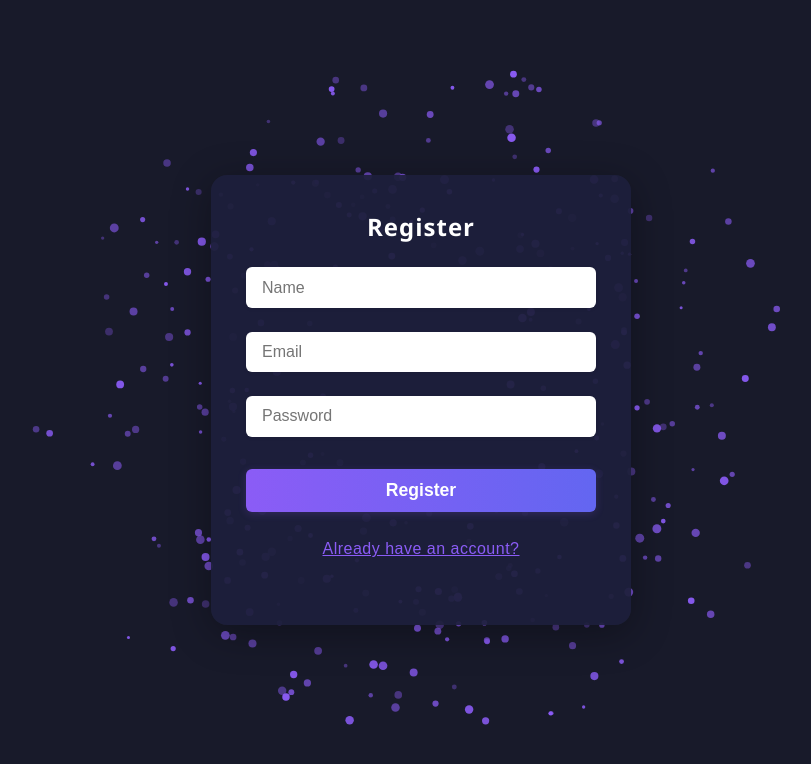
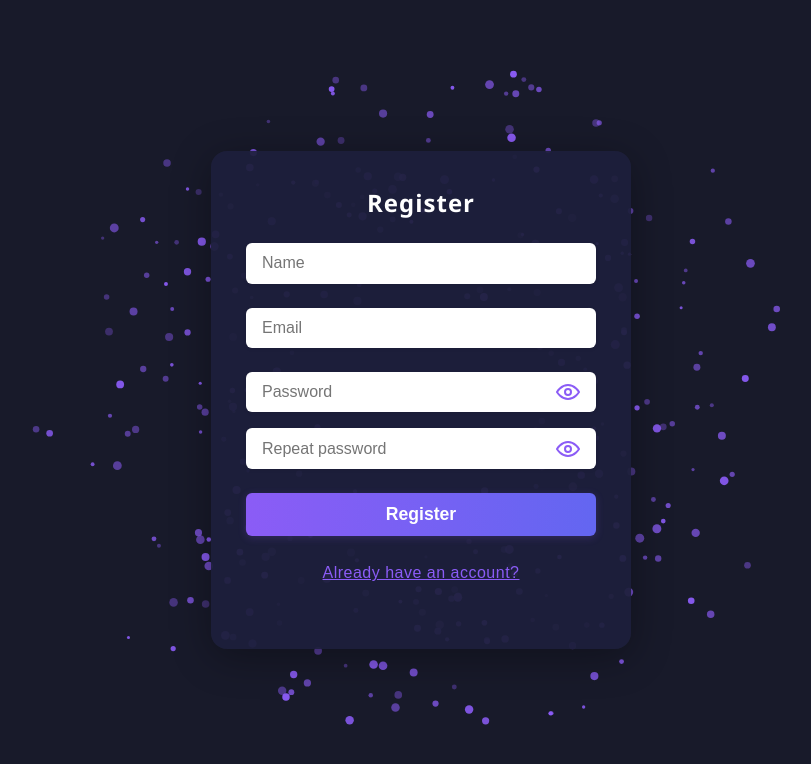
Before and after one commit to frontenddeveloper-kamoliddin/QarzUz-test, a website: page index.html in a window 1280 px wide. Both pictures are taken after typing "name@example.com", "Sample123" into the empty fields and a click on the button "Create an account". Shown: the whole page, without its empty margins (219-1030 px from the left). Drawn offline with Linux system fonts and the light colour scheme.

Commit message:
Add files via upload

```diff
--- a/index.html
+++ b/index.html
@@ -123,6 +123,34 @@
         font-size: 1.2rem;
       }
     }
+    .password-wrapper {
+      position: relative;
+      width: 100%;
+      display: flex;
+      align-items: center;
+    }
+    .password-wrapper input[type="password"],
+    .password-wrapper input[type="text"] {
+      width: 100%;
+      padding-right: 2.5em;
+      box-sizing: border-box;
+      margin-bottom: 0;
+    }
+    .toggle-password {
+      position: absolute;
+      right: 0.7em;
+      top: 50%;
+      transform: translateY(-50%);
+      cursor: pointer;
+      font-size: 1.4em;
+      color: #8b5cf6;
+      display: flex;
+      align-items: center;
+      background: transparent;
+      border: none;
+      padding: 0;
+      z-index: 2;
+    }
   </style>
 </head>
 <body>
@@ -132,7 +160,13 @@
     <form class="form-box" id="loginForm" autocomplete="off">
       <div class="form-title">Login</div>
       <input type="email" id="loginEmail" placeholder="Email" required autocomplete="username" />
-      <input type="password" id="loginPassword" placeholder="Password" required autocomplete="current-password" />
+      <div class="password-wrapper">
+        <input type="password" id="loginPassword" placeholder="Password" required autocomplete="current-password" />
+        <span class="toggle-password" id="toggleLoginPassword">
+          <svg id="loginEyeOpen" xmlns="http://www.w3.org/2000/svg" width="24" height="24" fill="none" stroke="#8b5cf6" stroke-width="2" stroke-linecap="round" stroke-linejoin="round" class="feather feather-eye"><circle cx="12" cy="12" r="3"/><path d="M1 12s4-7 11-7 11 7 11 7-4 7-11 7-11-7-11-7z"/></svg>
+          <svg id="loginEyeClosed" xmlns="http://www.w3.org/2000/svg" width="24" height="24" fill="none" stroke="#8b5cf6" stroke-width="2" stroke-linecap="round" stroke-linejoin="round" class="feather feather-eye-off" style="display:none;"><path d="M17.94 17.94A10.94 10.94 0 0 1 12 19c-7 0-11-7-11-7a21.81 21.81 0 0 1 5.06-6.06"/><path d="M1 1l22 22"/><path d="M9.53 9.53A3 3 0 0 0 12 15a3 3 0 0 0 2.47-5.47"/><path d="M14.47 14.47A3 3 0 0 1 12 9a3 3 0 0 1-2.47 5.47"/></svg>
+        </span>
+      </div>
       <button type="submit">Login</button>
       <button type="button" class="switch-btn" id="showRegister">Create an account</button>
       <div class="error-msg" id="loginError"></div>
@@ -142,7 +176,20 @@
       <div class="form-title">Register</div>
       <input type="text" id="registerName" placeholder="Name" required autocomplete="username" />
       <input type="email" id="registerEmail" placeholder="Email" required autocomplete="email" />
-      <input type="password" id="registerPassword" placeholder="Password" required autocomplete="new-password" />
+      <div class="password-wrapper">
+        <input type="password" id="registerPassword" placeholder="Password" required autocomplete="new-password" />
+        <span class="toggle-password" id="toggleRegisterPassword">
+          <svg id="registerEyeOpen" xmlns="http://www.w3.org/2000/svg" width="24" height="24" fill="none" stroke="#8b5cf6" stroke-width="2" stroke-linecap="round" stroke-linejoin="round" class="feather feather-eye"><circle cx="12" cy="12" r="3"/><path d="M1 12s4-7 11-7 11 7 11 7-4 7-11 7-11-7-11-7z"/></svg>
+          <svg id="registerEyeClosed" xmlns="http://www.w3.org/2000/svg" width="24" height="24" fill="none" stroke="#8b5cf6" stroke-width="2" stroke-linecap="round" stroke-linejoin="round" class="feather feather-eye-off" style="display:none;"><path d="M17.94 17.94A10.94 10.94 0 0 1 12 19c-7 0-11-7-11-7a21.81 21.81 0 0 1 5.06-6.06"/><path d="M1 1l22 22"/><path d="M9.53 9.53A3 3 0 0 0 12 15a3 3 0 0 0 2.47-5.47"/><path d="M14.47 14.47A3 3 0 0 1 12 9a3 3 0 0 1-2.47 5.47"/></svg>
+        </span>
+      </div>
+      <div class="password-wrapper">
+        <input type="password" id="registerPasswordRepeat" placeholder="Repeat password" required autocomplete="new-password" />
+        <span class="toggle-password" id="toggleRegisterPasswordRepeat">
+          <svg id="registerRepeatEyeOpen" xmlns="http://www.w3.org/2000/svg" width="24" height="24" fill="none" stroke="#8b5cf6" stroke-width="2" stroke-linecap="round" stroke-linejoin="round" class="feather feather-eye"><circle cx="12" cy="12" r="3"/><path d="M1 12s4-7 11-7 11 7 11 7-4 7-11 7-11-7-11-7z"/></svg>
+          <svg id="registerRepeatEyeClosed" xmlns="http://www.w3.org/2000/svg" width="24" height="24" fill="none" stroke="#8b5cf6" stroke-width="2" stroke-linecap="round" stroke-linejoin="round" class="feather feather-eye-off" style="display:none;"><path d="M17.94 17.94A10.94 10.94 0 0 1 12 19c-7 0-11-7-11-7a21.81 21.81 0 0 1 5.06-6.06"/><path d="M1 1l22 22"/><path d="M9.53 9.53A3 3 0 0 0 12 15a3 3 0 0 0 2.47-5.47"/><path d="M14.47 14.47A3 3 0 0 1 12 9a3 3 0 0 1-2.47 5.47"/></svg>
+        </span>
+      </div>
       <button type="submit">Register</button>
       <button type="button" class="switch-btn" id="showLogin">Already have an account?</button>
       <div class="error-msg" id="registerError"></div>
@@ -206,18 +253,41 @@
       const name = document.getElementById("registerName").value;
       const email = document.getElementById("registerEmail").value;
       const password = document.getElementById("registerPassword").value;
+      const passwordRepeat = document.getElementById("registerPasswordRepeat").value;
       if (!name) {
         registerError.innerText = "Name is required!";
         return;
       }
+      if (password !== passwordRepeat) {
+        registerError.innerText = "Parollar bir xil bo‘lishi kerak!";
+        return;
+      }
       createUserWithEmailAndPassword(auth, email, password)
         .then((userCredential) => {
-
+          // Ismni Firebase profiliga yozish
           return updateProfile(userCredential.user, { displayName: name });
         })
         .then(() => window.location.href = "dashboard.html")
         .catch(err => registerError.innerText = err.message);
     };
+
+    // Parolni ko‘rsatish/yashirish (SVG icon bilan)
+    function setupPasswordToggle(inputId, toggleId, eyeOpenId, eyeClosedId) {
+      const input = document.getElementById(inputId);
+      const toggle = document.getElementById(toggleId);
+      const eyeOpen = document.getElementById(eyeOpenId);
+      const eyeClosed = document.getElementById(eyeClosedId);
+      let visible = false;
+      toggle.onclick = () => {
+        visible = !visible;
+        input.type = visible ? "text" : "password";
+        eyeOpen.style.display = visible ? "none" : "inline";
+        eyeClosed.style.display = visible ? "inline" : "none";
+      };
+    }
+    setupPasswordToggle("loginPassword", "toggleLoginPassword", "loginEyeOpen", "loginEyeClosed");
+    setupPasswordToggle("registerPassword", "toggleRegisterPassword", "registerEyeOpen", "registerEyeClosed");
+    setupPasswordToggle("registerPasswordRepeat", "toggleRegisterPasswordRepeat", "registerRepeatEyeOpen", "registerRepeatEyeClosed");
   </script>
 
   <script>
```
